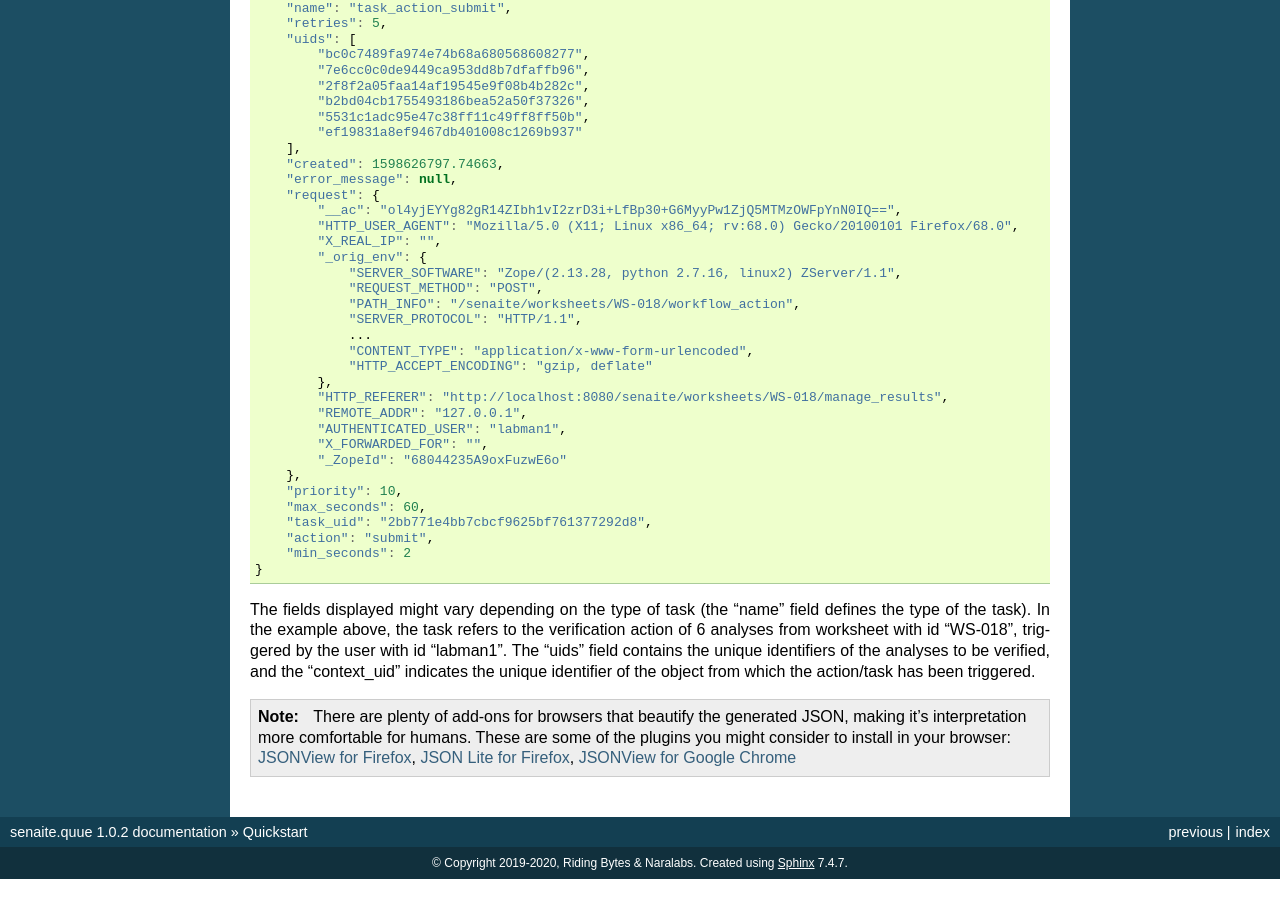
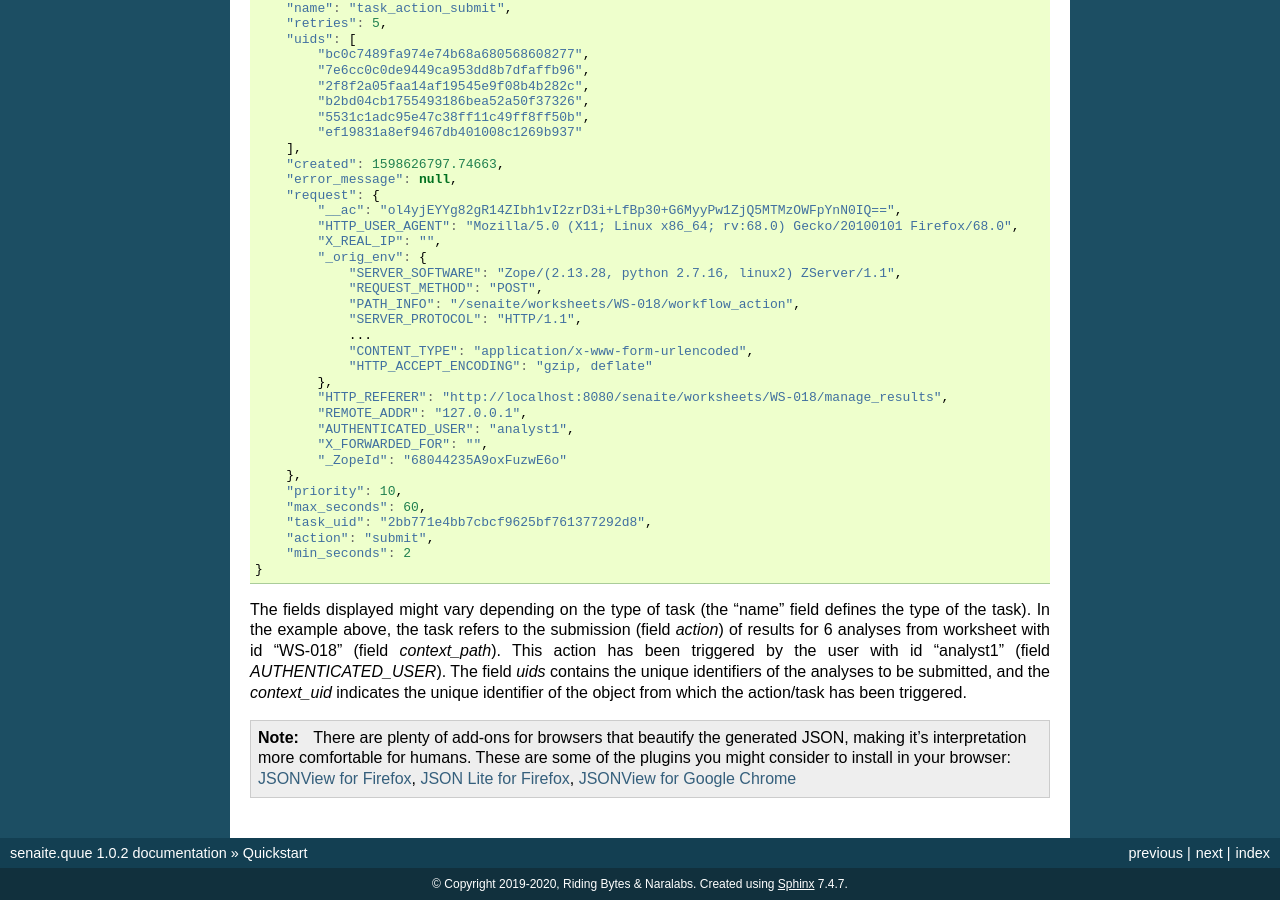
Before and after one commit to senaite/senaite.queue, a Sphinx documentation site: the page built from docs/quickstart.rst, in a window 1280 px wide and 900 px high, scrolled down 1471 px. Built offline with Sphinx 7.4.7, drawn with Linux system fonts in a browser that asks for light colours; before the commit the page ends 2350 px from its top, so only the background shows below that; some of the changed text lies outside the part shown.

```diff
--- a/docs/index.rst
+++ b/docs/index.rst
@@ -33,6 +33,8 @@ Table of Contents:
 
    installation
    quickstart
+   extend
+   doctests
 
 
 .. Links
--- a/docs/quickstart.rst
+++ b/docs/quickstart.rst
@@ -106,7 +106,7 @@ above is a link to the full detail of the task:
             },
             "HTTP_REFERER": "http://localhost:8080/senaite/worksheets/WS-018/manage_results",
             "REMOTE_ADDR": "127.0.0.1",
-            "AUTHENTICATED_USER": "labman1",
+            "AUTHENTICATED_USER": "analyst1",
             "X_FORWARDED_FOR": "",
             "_ZopeId": "68044235A9oxFuzwE6o"
         },
@@ -119,10 +119,12 @@ above is a link to the full detail of the task:
 
 The fields displayed might vary depending on the type of task (the "name" field
 defines the type of the task). In the example above, the task refers to the
-verification action of 6 analyses from worksheet with id "WS-018", triggered by
-the user with id "labman1". The "uids" field contains the unique identifiers of
-the analyses to be verified, and the "context_uid" indicates the unique
-identifier of the object from which the action/task has been triggered.
+submission (field `action`) of results for 6 analyses from worksheet with id
+"WS-018" (field `context_path`). This action has been triggered by the user
+with id "analyst1" (field `AUTHENTICATED_USER`). The field `uids`
+contains the unique identifiers of the analyses to be submitted, and the
+`context_uid` indicates the unique identifier of the object from which the
+action/task has been triggered.
 
 
 .. note:: There are plenty of add-ons for browsers that beautify the generated
```
Also changed, not shown: docs/doctests.rst (added, +11 -0 lines), docs/extend.rst (added, +131 -0 lines).
